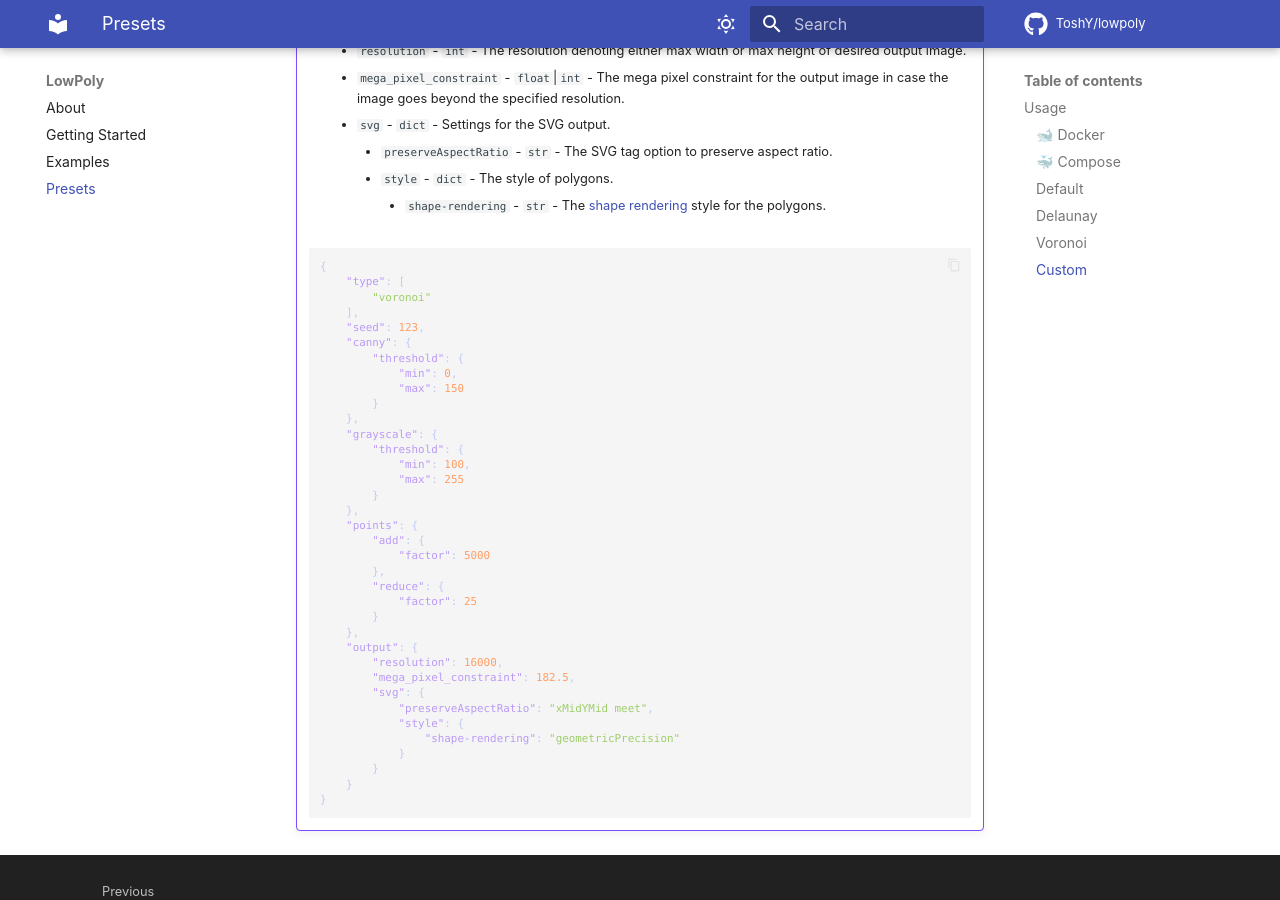
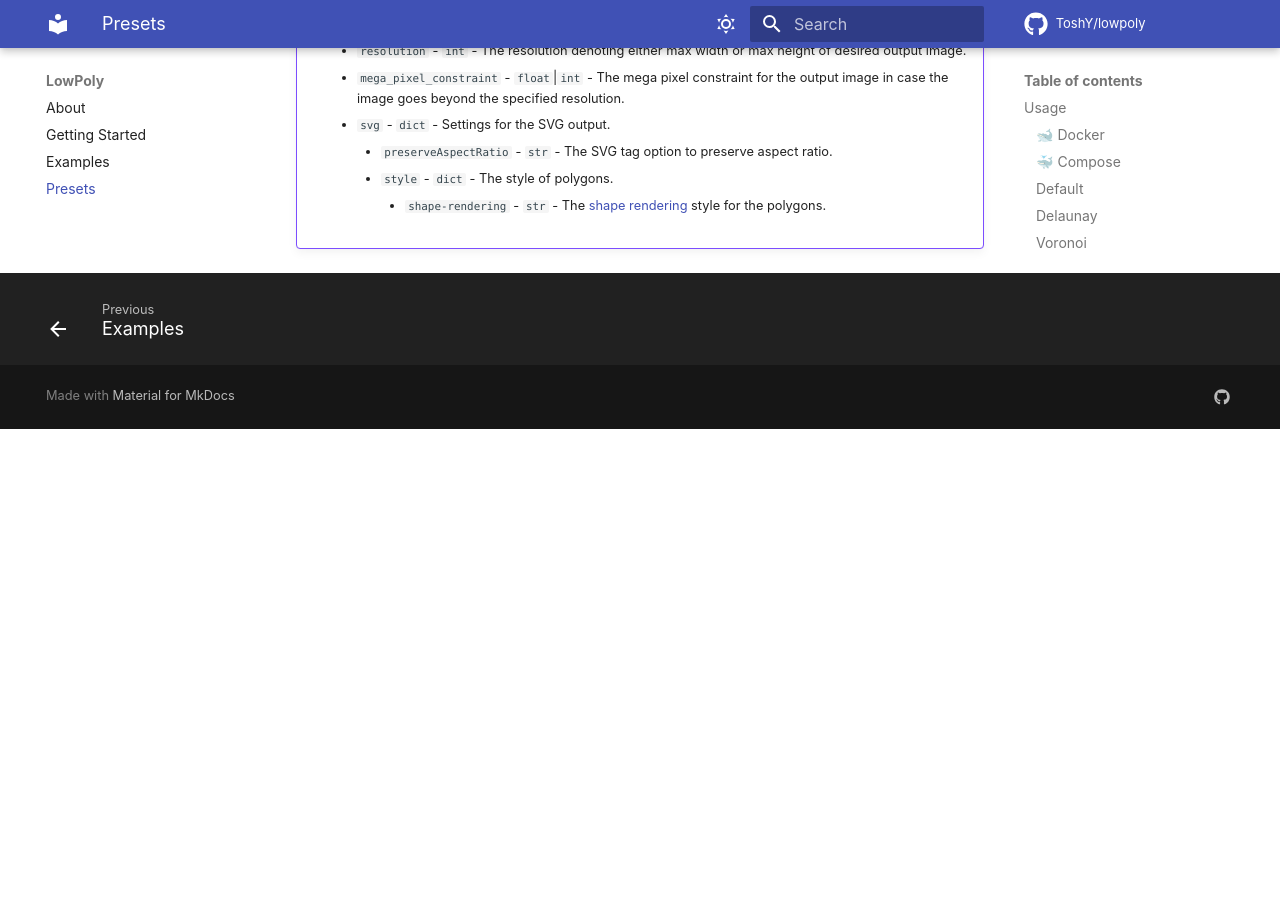
Before and after one commit to ToshY/lowpoly, an MkDocs documentation site: the page built from docs/presets.md, in a window 1280 px wide and 900 px high, scrolled down 3532 px. Built offline with MkDocs 1.6.1 and Material for MkDocs 9.7.7, drawn with Linux system fonts in a browser that asks for light colours; nearby versions of some CDN libraries; some web fonts are replaced; comment, search, counter and statistics services are not loaded; after the commit the page ends 3961 px from its top, so only the background shows below that.

````diff
--- a/docs/presets.md
+++ b/docs/presets.md
@@ -188,42 +188,3 @@
             - `preserveAspectRatio` - `str` - The SVG tag option to preserve aspect ratio.
             - `style` - `dict` - The style of polygons.
                 - `shape-rendering` - `str` - The [shape rendering](https://developer.mozilla.org/en-US/docs/Web/SVG/Attribute/shape-rendering) style for the polygons.
-
-    ```json
-    {
-        "type": [
-            "voronoi"
-        ],
-        "seed": 123,
-        "canny": {
-            "threshold": {
-                "min": 0,
-                "max": 150
-            }
-        },
-        "grayscale": {
-            "threshold": {
-                "min": 100,
-                "max": 255
-            }
-        },
-        "points": {
-            "add": {
-                "factor": 5000
-            },
-            "reduce": {
-                "factor": 25
-            }
-        },
-        "output": {
-            "resolution": 16000,
-            "mega_pixel_constraint": 182.5,
-            "svg": {
-                "preserveAspectRatio": "xMidYMid meet",
-                "style": {
-                    "shape-rendering": "geometricPrecision"
-                }
-            }
-        }
-    }
-    ```
````
Also changed, not shown: 2 other files.
